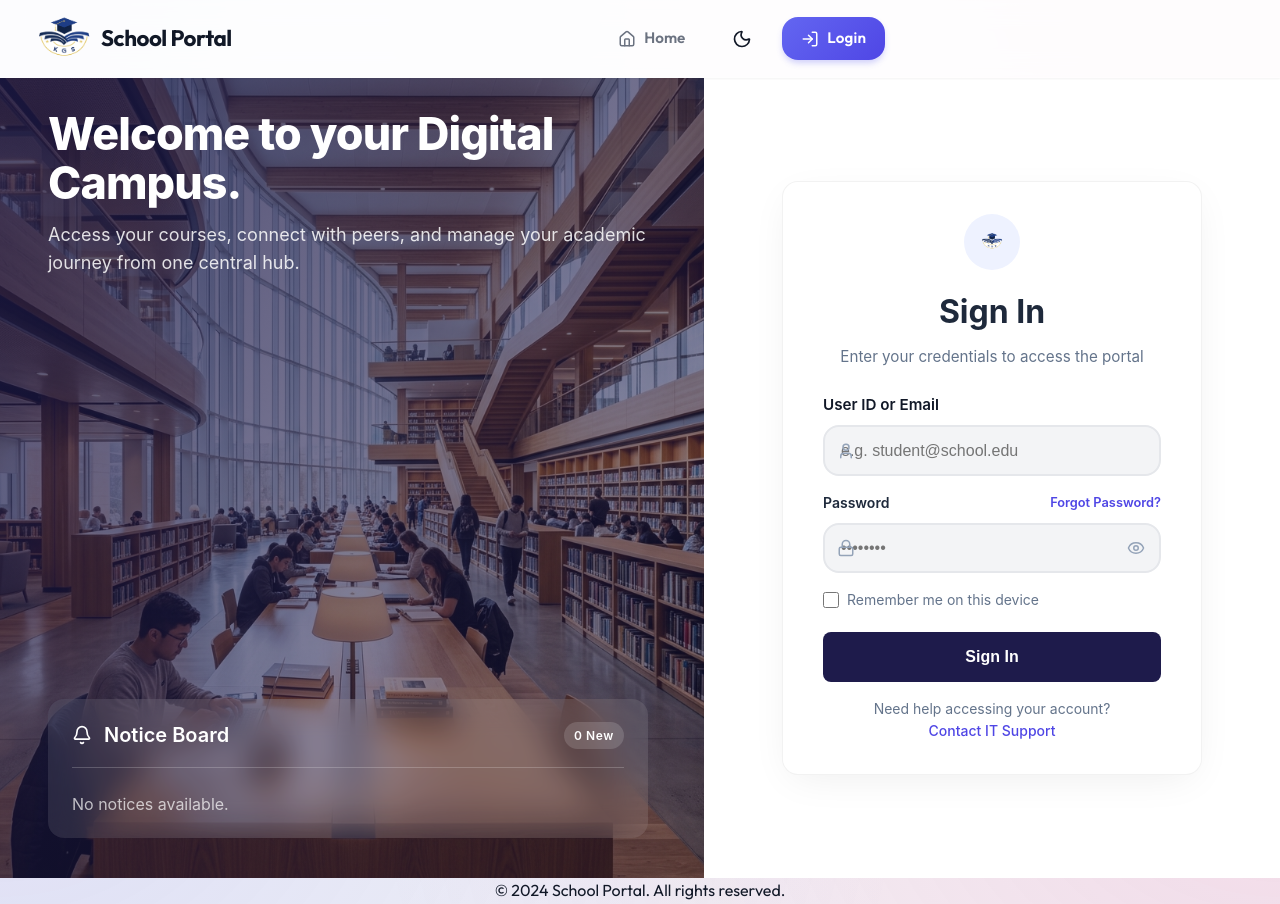
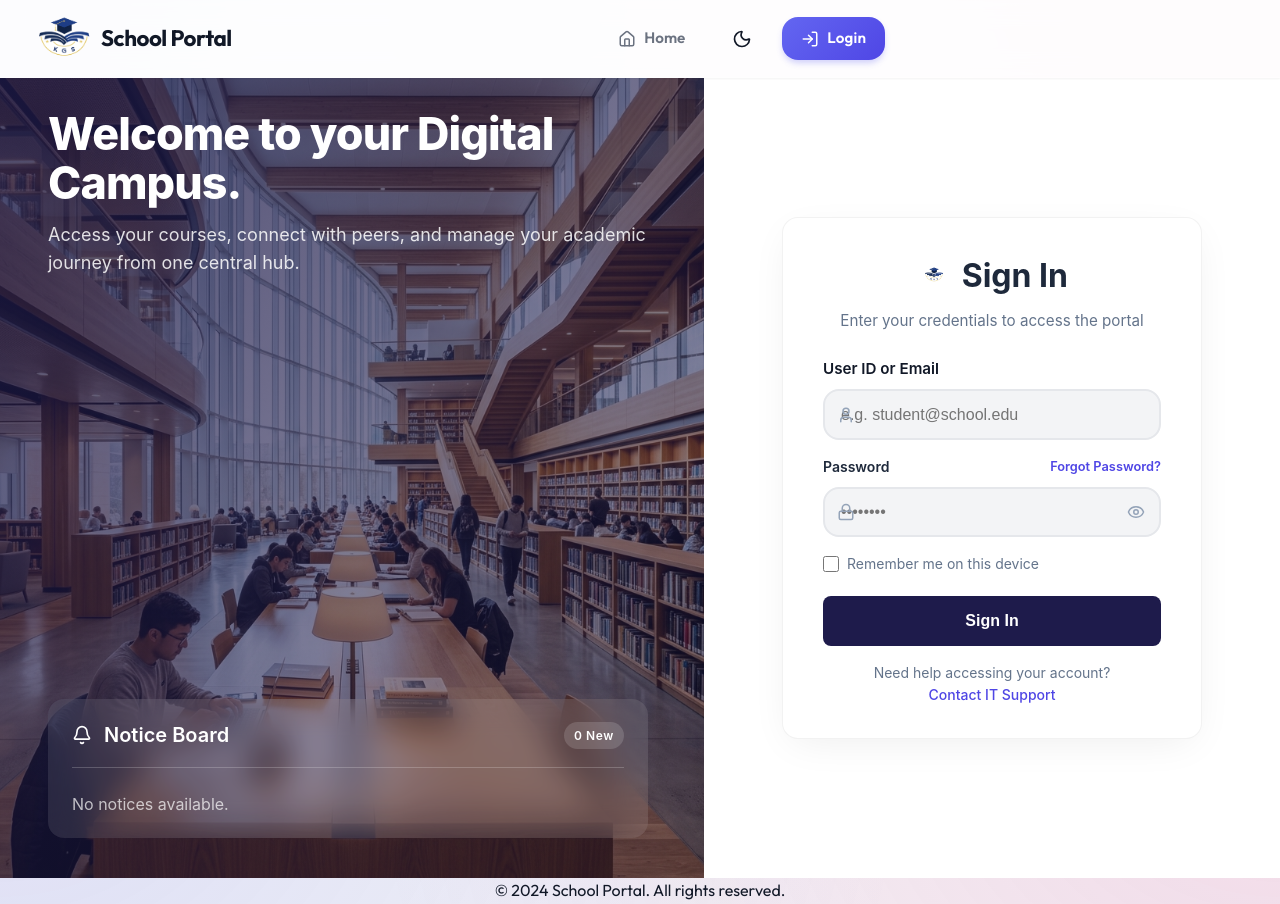
Before and after one commit to ah596/School-Potral-System, a React (Vite) app: page /login in a window 1280 px wide. Built offline with nearby package versions, Linux system fonts and the light colour scheme; no server answers; the database is empty.

Commit message:
fix: logo inline with Sign In heading

```diff
--- a/src/pages/Login.jsx
+++ b/src/pages/Login.jsx
@@ -479,10 +479,10 @@ export default function Login() {
             <div className="split-right">
                 <div className="form-container">
                     <div className="login-card">
-                        <div className="login-icon-wrap">
-                            <img src="/logo.png" alt="School Logo" style={{ width: '40px', height: '40px', objectFit: 'contain' }} />
+                        <div style={{ display: 'flex', alignItems: 'center', justifyContent: 'center', gap: '0.6rem', marginBottom: '0.5rem' }}>
+                            <img src="/logo.png" alt="School Logo" style={{ width: '36px', height: '36px', objectFit: 'contain' }} />
+                            <h2 className="login-title" style={{ margin: 0 }}>Sign In</h2>
                         </div>
-                        <h2 className="login-title">Sign In</h2>
                         <p className="login-subtitle">Enter your credentials to access the portal</p>
 
                         {error && (
```
